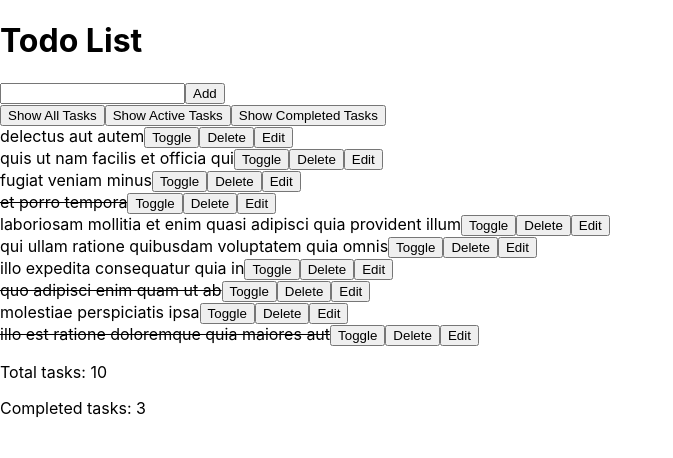
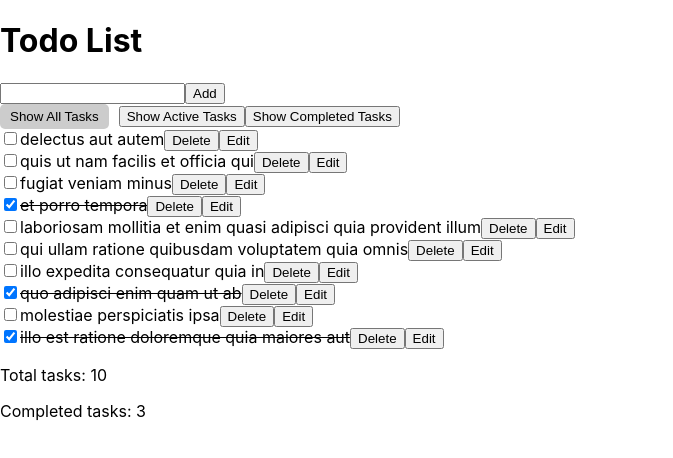
Before and after one commit to Eka-Chu/todo-doo, a React (Create React App) app: page / in a window 1280 px wide. Shown: the top 458 px of the page, without its empty margins (0-673 px from the left). Built offline with nearby package versions, Linux system fonts and the light colour scheme.

Commit message:
Закончено без uui

```diff
--- a/src/app.tsx
+++ b/src/app.tsx
@@ -1,50 +1,3 @@
-// import React, { useState } from 'react';
-// import Header from './components/Header';
-// import TodoList from './components/TodoList';
-// import TaskCounter from './components/TaskCounter';
-// import TodoModel from './models/TodoModel';
-// import { mockData } from './mockData';
-// import AddTodo from './components/AddTodo';
-
-// const App: React.FC = () => {
-//   const [todos, setTodos] = useState<TodoModel[]>(mockData);
-
-//   const handleDeleteTodo = (id: string) => {
-//     setTodos((prevTodos) => prevTodos.filter((todo) => todo.id !== id));
-//   };
-
-//   const handleAddTodo = (title: string) => {
-//     const newTodo: TodoModel = {
-//       id: Math.random().toString(),
-//       title: title,
-//       completed: false,
-//     };
-
-//     setTodos((prevTodos) => [...prevTodos, newTodo]);
-//   };
-
-//   const handleSave = (id: string, title: string) => {
-//     setTodos((prevTodos) =>
-//       prevTodos.map((todo) =>
-//         todo.id === id ? { ...todo, title: title } : todo
-//       )
-//     );
-//   };
-
-//   const completedCount = todos.filter((todo) => todo.completed).length;
-
-//   return (
-//     <div>
-//       <Header />
-//       <AddTodo onAdd={handleAddTodo} />
-//       <TodoList todos={todos} onDelete={handleDeleteTodo} onSave={handleSave} />
-//       <TaskCounter todos={todos} completedCount={completedCount} />
-//     </div>
-//   );
-// };
-
-// export default App;
-
 import React, { useState, useEffect } from 'react';
 import Header from './components/Header';
 import TodoList from './components/TodoList';
@@ -52,6 +5,7 @@ import TaskCounter from './components/TaskCounter';
 import TodoModel from './models/TodoModel';
 import { mockData } from './mockData';
 import AddTodo from './components/AddTodo';
+import './styles.css';
 
 enum Filter {
   All = 'all',
@@ -144,13 +98,22 @@ const App: React.FC = () => {
       <Header />
       <AddTodo onAdd={handleAddTodo} />
       <div>
-        <button onClick={() => handleFilterChange(Filter.All)}>
+        <button
+          onClick={() => handleFilterChange(Filter.All)}
+          className={filter === Filter.All ? 'active-filter' : ''}
+        >
           Show All Tasks
         </button>
-        <button onClick={() => handleFilterChange(Filter.Active)}>
+        <button
+          onClick={() => handleFilterChange(Filter.Active)}
+          className={filter === Filter.Active ? 'active-filter' : ''}
+        >
           Show Active Tasks
         </button>
-        <button onClick={() => handleFilterChange(Filter.Completed)}>
+        <button
+          onClick={() => handleFilterChange(Filter.Completed)}
+          className={filter === Filter.Completed ? 'active-filter' : ''}
+        >
           Show Completed Tasks
         </button>
       </div>
--- a/src/components/Todo.tsx
+++ b/src/components/Todo.tsx
@@ -50,10 +50,14 @@ const Todo: React.FC<TodoProps> = ({ todo, onDelete, onSave, onToggle }) => {
         </div>
       ) : (
         <div>
+          <input
+            type="checkbox"
+            checked={completed}
+            onChange={handleToggle}
+          />
           <span style={{ textDecoration: completed ? 'line-through' : 'none' }}>
             {todo.title}
           </span>
-          <button onClick={handleToggle}>Toggle</button>
           <button onClick={handleDelete}>Delete</button>
           <button onClick={handleEdit}>Edit</button>
         </div>
@@ -71,15 +75,17 @@ export default Todo;
 //   todo: TodoModel;
 //   onDelete: (id: string) => void;
 //   onSave: (id: string, title: string) => void;
+//   onToggle: (id: string) => void;
 // }
 
-// const Todo: React.FC<TodoProps> = ({ todo, onDelete, onSave }) => {
+// const Todo: React.FC<TodoProps> = ({ todo, onDelete, onSave, onToggle }) => {
 //   const [completed, setCompleted] = useState(todo.completed);
 //   const [editing, setEditing] = useState(false);
 //   const [editedTitle, setEditedTitle] = useState(todo.title);
 
 //   const handleToggle = () => {
 //     setCompleted(!completed);
+//     onToggle(todo.id);
 //   };
 
 //   const handleDelete = () => {
@@ -117,7 +123,11 @@ export default Todo;
 //           <span style={{ textDecoration: completed ? 'line-through' : 'none' }}>
 //             {todo.title}
 //           </span>
-//           <button onClick={handleToggle}>Toggle</button>
+//           <input
+//             type="checkbox"
+//             checked={completed}
+//             onChange={handleToggle}
+//           />
 //           <button onClick={handleDelete}>Delete</button>
 //           <button onClick={handleEdit}>Edit</button>
 //         </div>
--- a/src/components/TodoList.tsx
+++ b/src/components/TodoList.tsx
@@ -6,14 +6,20 @@ interface TodoListProps {
   todos: TodoModel[];
   onDelete: (id: string) => void;
   onSave: (id: string, title: string) => void;
-  onToggle: (id: string) => void; // Добавлено свойство onToggle
+  onToggle: (id: string) => void;
 }
 
 const TodoList: React.FC<TodoListProps> = ({ todos, onDelete, onSave, onToggle }) => {
   return (
     <div>
       {todos.map((todo) => (
-        <Todo key={todo.id} todo={todo} onDelete={onDelete} onSave={onSave} onToggle={onToggle} /> // Передано свойство onToggle
+        <Todo
+          key={todo.id}
+          todo={todo}
+          onDelete={onDelete}
+          onSave={onSave}
+          onToggle={onToggle}
+        />
       ))}
     </div>
   );
@@ -29,13 +35,14 @@ export default TodoList;
 //   todos: TodoModel[];
 //   onDelete: (id: string) => void;
 //   onSave: (id: string, title: string) => void;
+//   onToggle: (id: string) => void; // Добавлено свойство onToggle
 // }
 
-// const TodoList: React.FC<TodoListProps> = ({ todos, onDelete, onSave }) => {
+// const TodoList: React.FC<TodoListProps> = ({ todos, onDelete, onSave, onToggle }) => {
 //   return (
 //     <div>
 //       {todos.map((todo) => (
-//         <Todo key={todo.id} todo={todo} onDelete={onDelete} onSave={onSave} />
+//         <Todo key={todo.id} todo={todo} onDelete={onDelete} onSave={onSave} onToggle={onToggle} /> // Передано свойство onToggle
 //       ))}
 //     </div>
 //   );
--- /dev/null
+++ b/src/styles.css
@@ -0,0 +1,14 @@
+.active-filter {
+    margin-right: 10px;
+    padding: 5px 10px;
+    border: none;
+    border-radius: 5px;
+    background-color: #ccc;
+    color: #000;
+    cursor: pointer;
+  }
+
+  .active-filter.active {
+    background-color: #555;
+    color: #fff;
+  }
```
